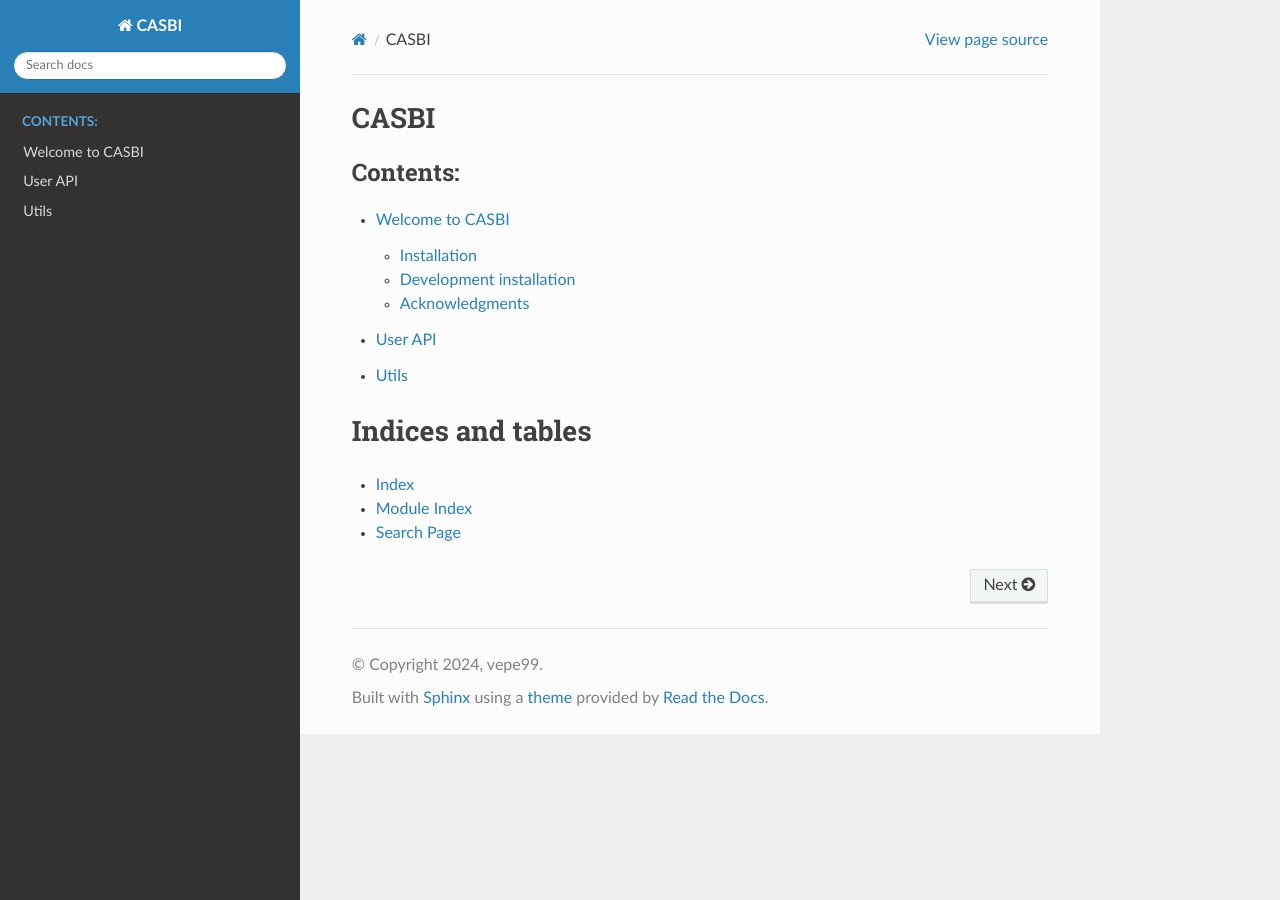
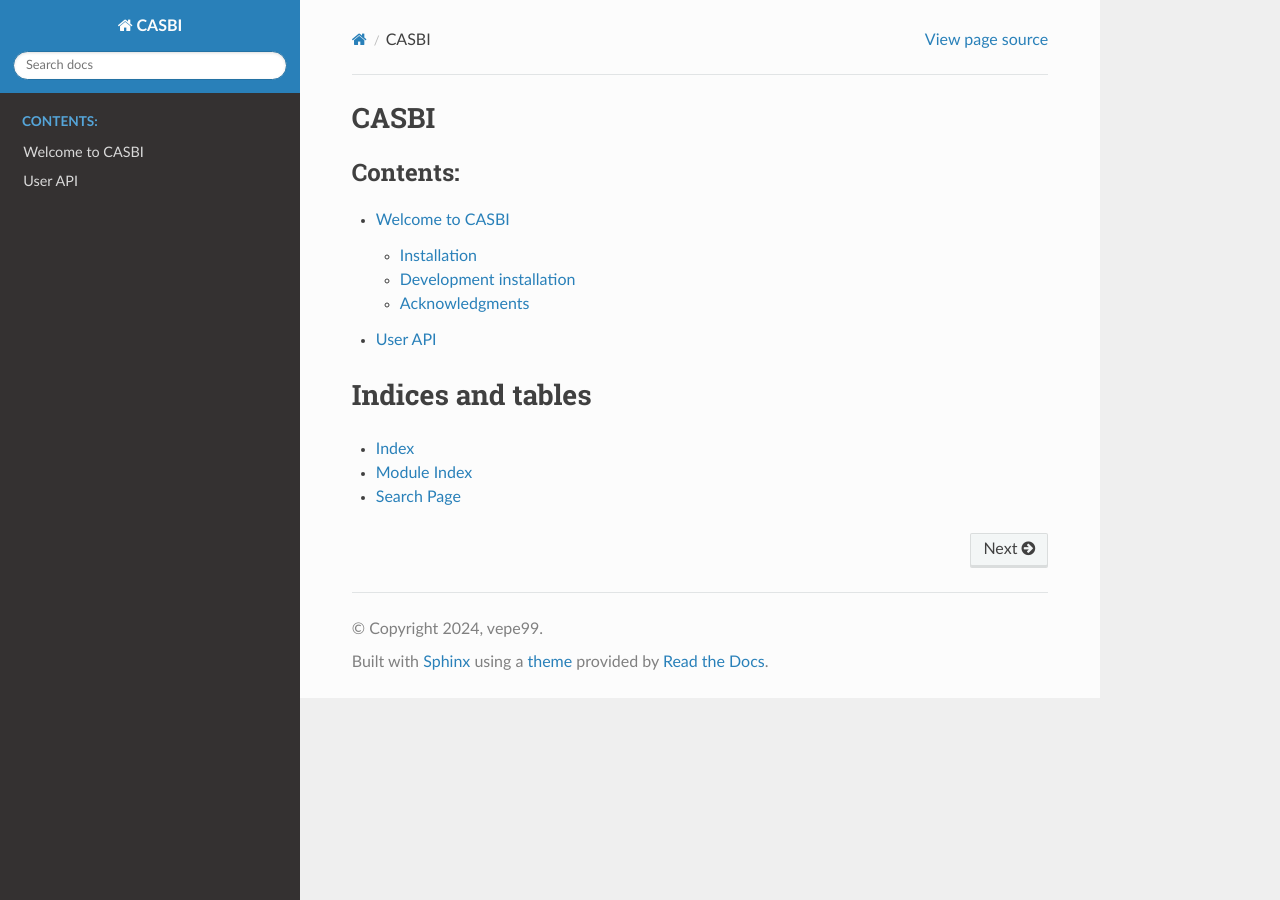
Before and after one commit to vepe99/CASBI, a Sphinx documentation site: the page built from doc/index.rst, in a window 1280 px wide. Built offline with Sphinx 7.4.7 and the Read the Docs theme 2.0.0, drawn with Linux system fonts in a browser that asks for light colours; pages that are not in the unit, such as notebooks, are missing from menus.

Commit message:
change the .rst files

```diff
--- a/doc/api.rst
+++ b/doc/api.rst
@@ -8,5 +8,5 @@ This is an example function:
 .. automodule:: CASBI
     :members:
 
-.. automodule:: CASBI.utils
+.. automodule:: CASBI.generator.nf
     :members:
--- a/doc/index.rst
+++ b/doc/index.rst
@@ -8,7 +8,6 @@ CASBI
    intro
    demo
    api
-   utils
 
 Indices and tables
 ==================
--- a/doc/utils.rst
+++ /dev/null
@@ -1,6 +0,0 @@
-==========
-Utils
-==========
-
-.. automodule:: CASBI.utils
-    :members:
```
